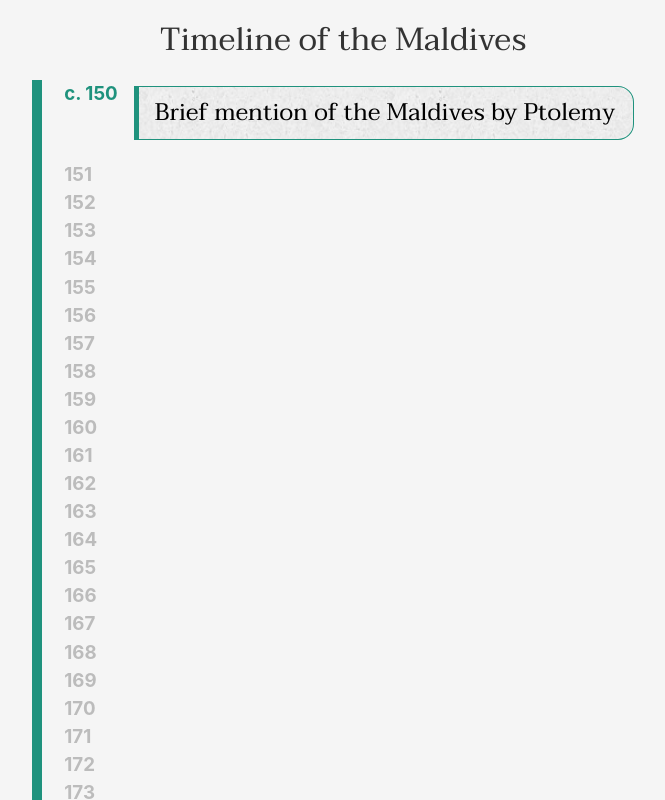
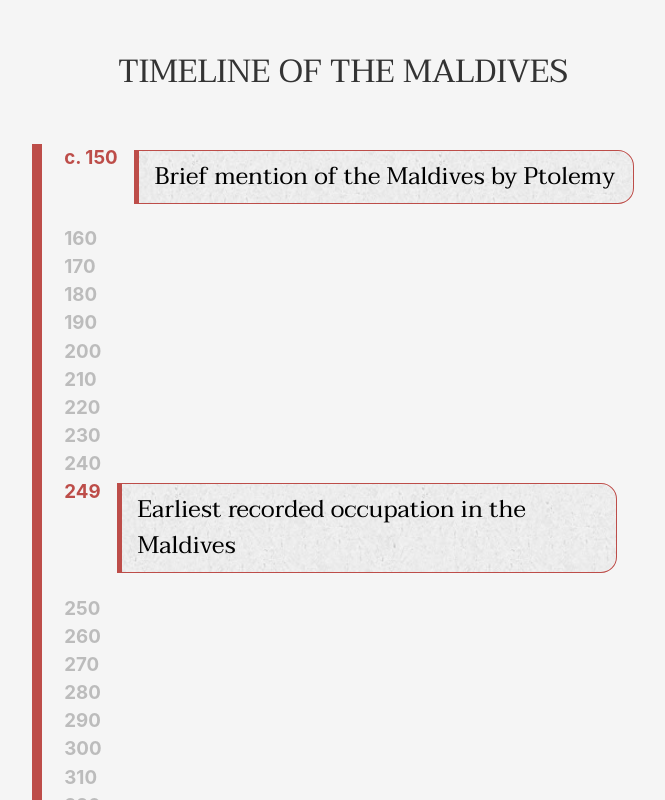
Before and after one commit to faryyym/maldive_history, a Vue app: page / in a window 1280 px wide. Shown: the top 800 px of the page, without its empty margins (297-962 px from the left). Built offline with nearby package versions, Linux system fonts and the light colour scheme.

Commit message:
Improve: Years now are set in decades
Minor stylistic changes

```diff
--- a/src/App.vue
+++ b/src/App.vue
@@ -1,5 +1,6 @@
 <template>
   <h1 class="heading">Timeline of the Maldives</h1>
+
   <div class="container">
     <div class="line"></div>
     <div
@@ -68,8 +69,9 @@ export default {
         )
         if (eventData) {
           yearEvents.push(eventData)
-        } else {
-          yearEvents.push({ year: i.toString(), title: '', description: '' }) // Or any default placeholder
+        } else if (i % 10 === 0) {
+          // Add a placeholder for each 10-year interval without an event
+          yearEvents.push({ year: i.toString(), title: '', description: '' })
         }
       }
       return yearEvents
@@ -213,7 +215,9 @@ h2,
 }
 
 .heading {
-  margin: 1rem;
+  margin: 3rem 0;
+  font-weight: bold;
   text-align: center;
+  text-transform: uppercase;
 }
 </style>
--- a/src/assets/historicalData.json
+++ b/src/assets/historicalData.json
@@ -1322,7 +1322,7 @@
     "description": "Introduced the first Constitution which ended when he was deposed and exiled.",
     "year": "1902",
     "reference": ["150"],
-    "imageUrl": ""
+    "imageUrl": "https://upload.wikimedia.org/wikipedia/en/4/4a/Sultan_Shamsuddin_III.png"
   },
   {
     "start_year": "1935",
--- a/src/assets/variables.scss
+++ b/src/assets/variables.scss
@@ -1,5 +1,5 @@
-$primary: #1f927d;
-$secondary: #bd4d49;
+$primary: #bd4d49;
+$secondary: #1f927d;
 $accent: #ff9900;
 $background: #f5f5f5;
 $text: #333;
--- a/src/style.scss
+++ b/src/style.scss
@@ -21,6 +21,7 @@ body {
   display: flex;
   min-width: 320px;
   min-height: 100vh;
+  -webkit-tap-highlight-color: transparent;
 }
 
 #app {
```
